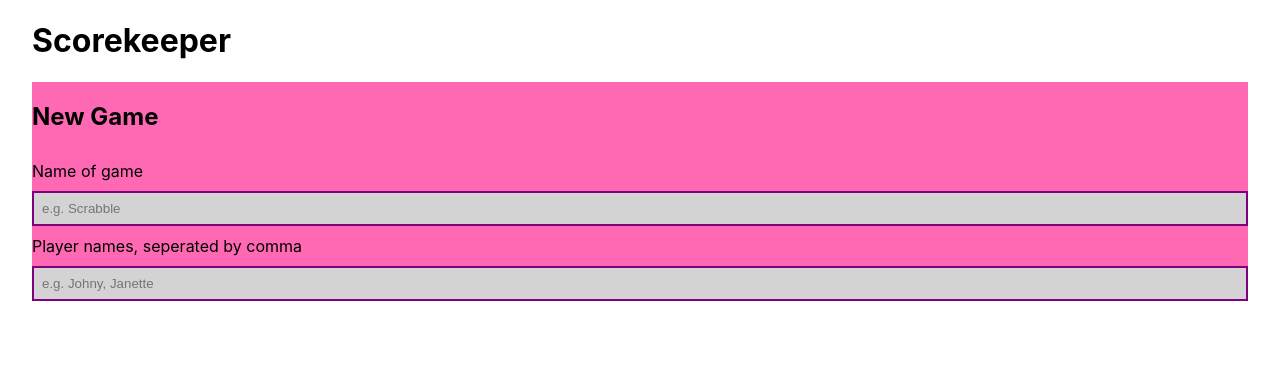
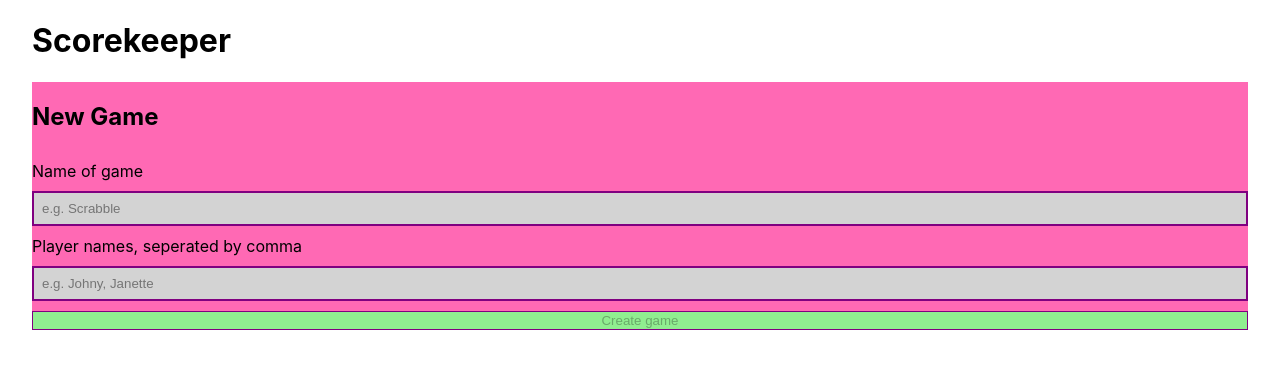
Before and after one commit to Carolin-Weitkamp/scorekeeper, a Next.js app: page / in a window 1280 px wide. Shown: the top 368 px of the page. Built offline with nearby package versions, Linux system fonts and the light colour scheme.

Commit message:
create button

```diff
--- /dev/null
+++ b/components/ButtonComponent.js
@@ -0,0 +1,8 @@
+import styled from "styled-components";
+
+export default styled.button`
+  background-color: ${(props) => (props.isActive ? "hotpink" : "lightgreen")};
+  ${(props) => props.isActive && "color: white;"}
+  border: 1px solid purple;
+  width: 100%;
+`;
--- a/components/GameForm.js
+++ b/components/GameForm.js
@@ -1,8 +1,18 @@
 import styled from "styled-components";
 import { useState } from "react";
 import InputComponent from "./InputComponent";
+import ButtonComponent from "./ButtonComponent";
+
+const initialFormData = {
+  nameOfGame: "",
+  playerNames: "",
+};
 
 export default function GameForm() {
+  const [formData, setFormData] = useState(initialFormData);
+
+  const disabled = formData.nameOfGame === "" || formData.playerNames === "";
+
   return (
     <>
       <h1>Scorekeeper</h1>
@@ -17,7 +27,7 @@ export default function GameForm() {
           labelText="Name of game"
           placeholder="e.g. Scrabble"
           //   onChange={handleChange}
-          //   value={formData.nameOfGame}
+          value={formData.nameOfGame}
           required
         />
         <InputComponent
@@ -25,9 +35,10 @@ export default function GameForm() {
           labelText="Player names, seperated by comma"
           placeholder="e.g. Johny, Janette"
           //   onChange={handleChange}
-          //   value={formData.playerNames}
+          value={formData.playerNames}
           required
         />
+        <ButtonComponent disabled={disabled}> Create game </ButtonComponent>
       </StyledForm>
     </>
   );
```
